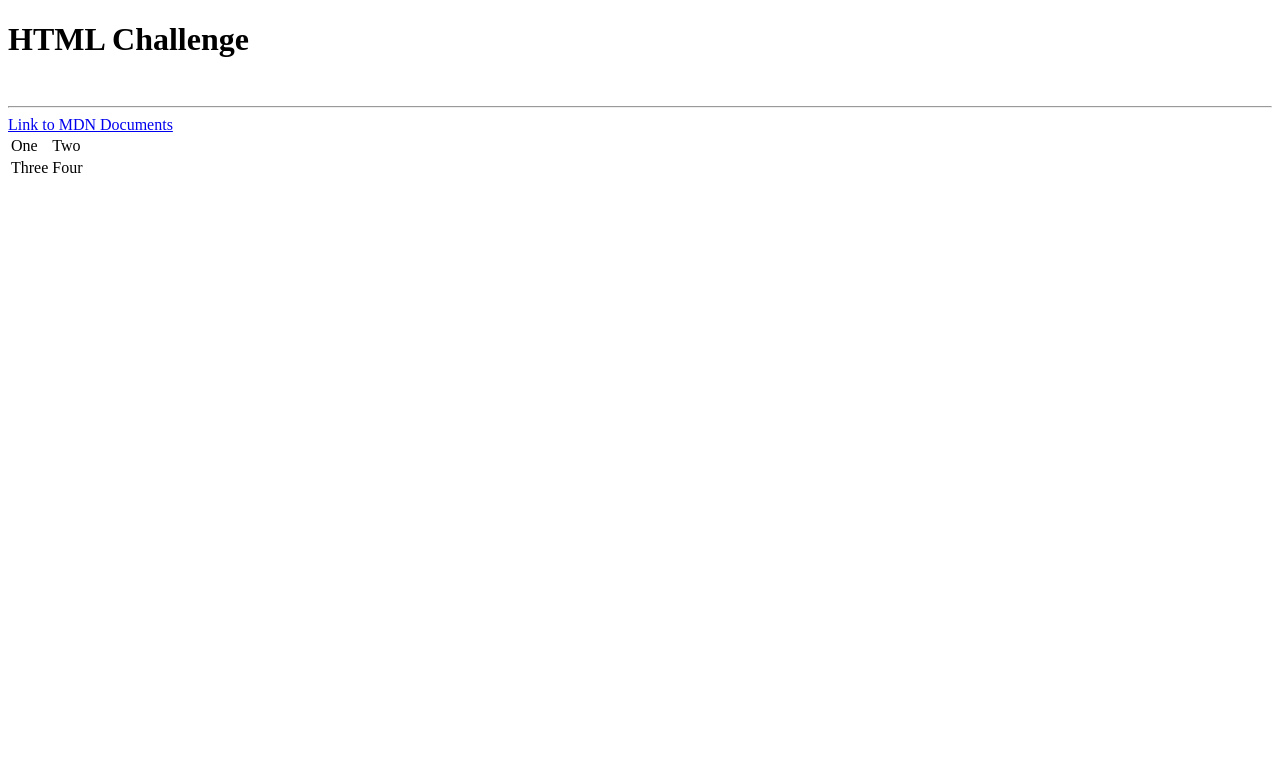
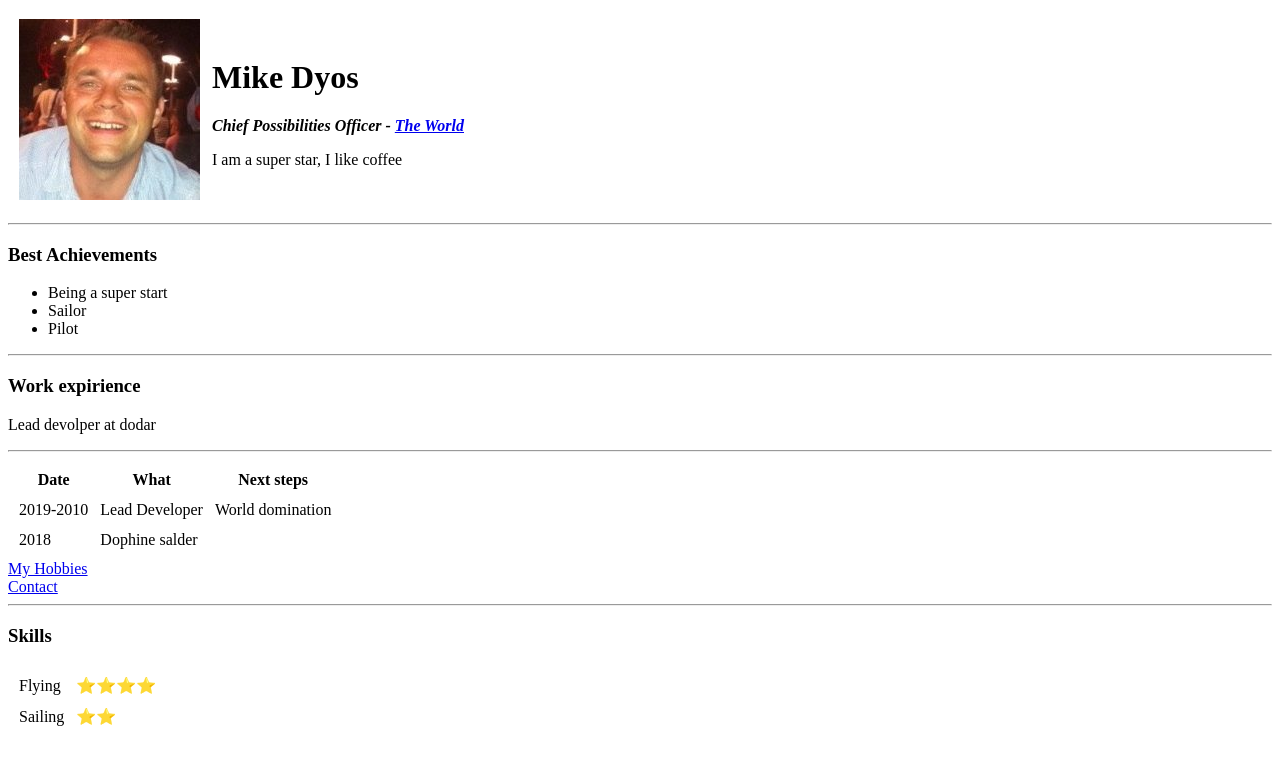
Before and after one commit to mikedyos999/bootcamp, a plain HTML site: page index.html in a window 1280 px wide. Drawn offline with Linux system fonts and the light colour scheme.

Commit message:
next update

```diff
--- a/index.html
+++ b/index.html
@@ -1,24 +1,73 @@
 <!DOCTYPE html>
 <html lang="en" dir="ltr">
+
 <head>
   <meta charset="utf-8">
-    <title></title>
+  <title>Mike CV</title>
 </head>
+
 <body>
-    <h1>HTML Challenge</h1><br>
+  <table cellspacing="10">
+    <tr>
+      <td><img src="image/mike-dyos-7136252.jpg" alt="logo">
+
+      </td>
+      <td>
+
+        <h1>Mike Dyos</h1>
+        <p><strong><em>Chief Possibilities Officer - <a href="https://fitech.eu" target="_blank"> The World</em></strong></a></p>
+        <p>I am a super star, I like coffee</p>
+      </td>
+    </tr>
+  </table>
 <hr>
-    <a href="https://www.w3schools.com/html/html_links.asp">Link to MDN Documents</a>
-    <br>
-    <table cellspace="12">
+
+  <h3><strong>Best Achievements</strong></h3>
+  <ul>
+    <li>Being a super start</li>
+    <li>Sailor</li>
+    <li>Pilot</li>
+  </ul>
+  <hr>
+  <h3>Work expirience</h3>
+  <p>Lead devolper at dodar</p>
+  <hr>
+  <table cellspacing="10">
+    <thead>
       <tr>
-        <td>One</td>
-        <td>Two</td>
+        <th>Date</th>
+        <th>What</th>
+        <th>Next steps</th>
+    </thead>
+
+    <tr>
+      <td>2019-2010</td>
+      <td>Lead Developer</td>
+      <td>World domination</td>
     </tr>
     <tr>
-        <td>Three</td>
-        <td>Four</td>
+      <td>2018</td>
+      <td>Dophine salder</td>
+    </tr>
+  </table>
+  <a href="hobbies.html">My Hobbies</a><br>
+  <a href="contact.html">Contact</a>
+  <br>
+<hr>
+  <h3>Skills</h3>
+
+        <table cellspacing="10">
+          <tr>
+            <td>Flying</td>
+            <td>⭐⭐⭐⭐</td>
+          </tr>
+          <tr>
+            <td>Sailing</td>
+            <td>⭐⭐</td>
           </tr>
         </table>
 
+
 </body>
+
 </html>
```
Also changed, not shown: contact.html (added, +29 -0 lines), hobbies.html (added, +17 -0 lines), image/mike-dyos-7136252.jpg (added). Lines whose indentation alone changed are shown as unchanged.
